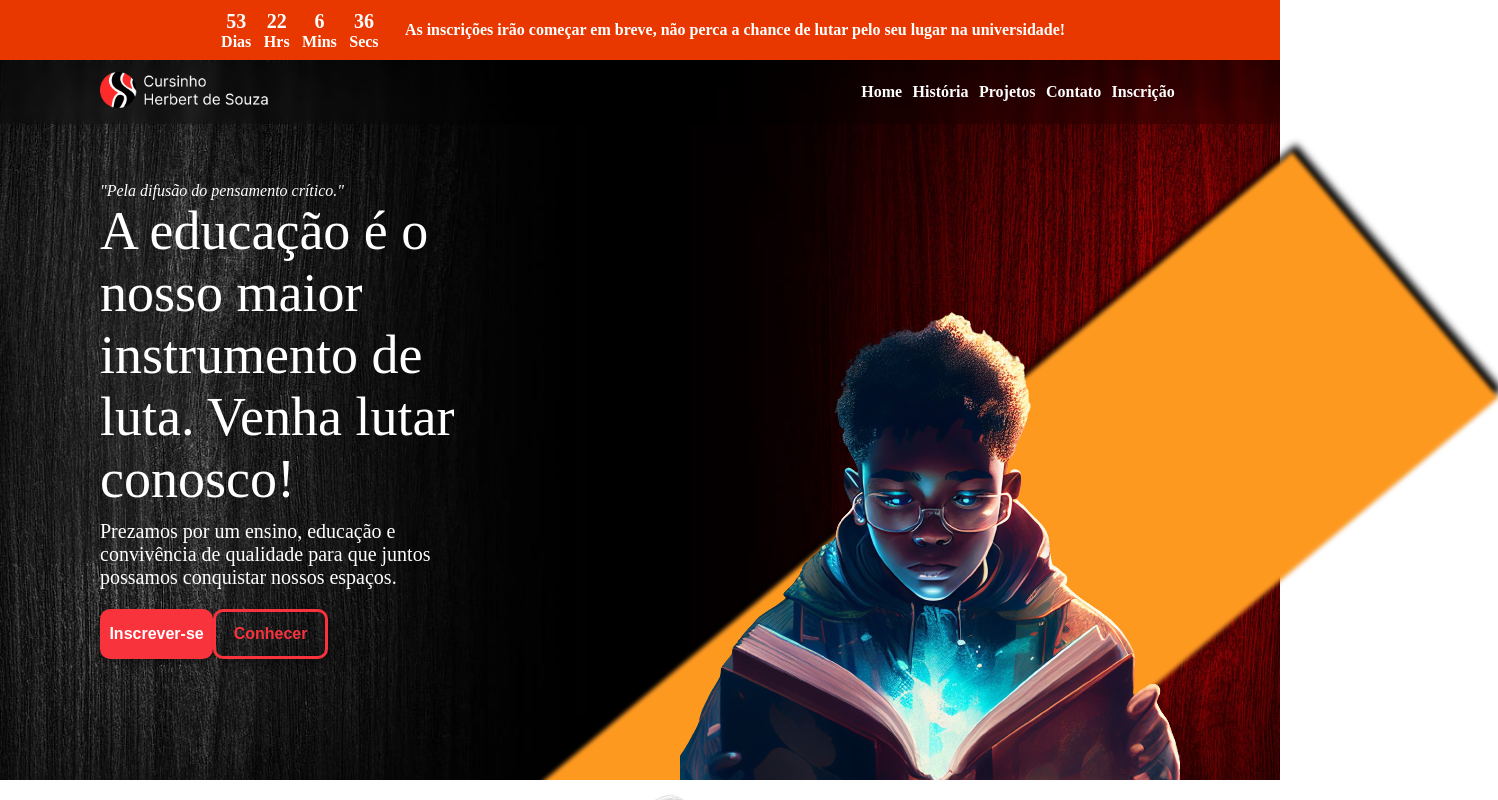
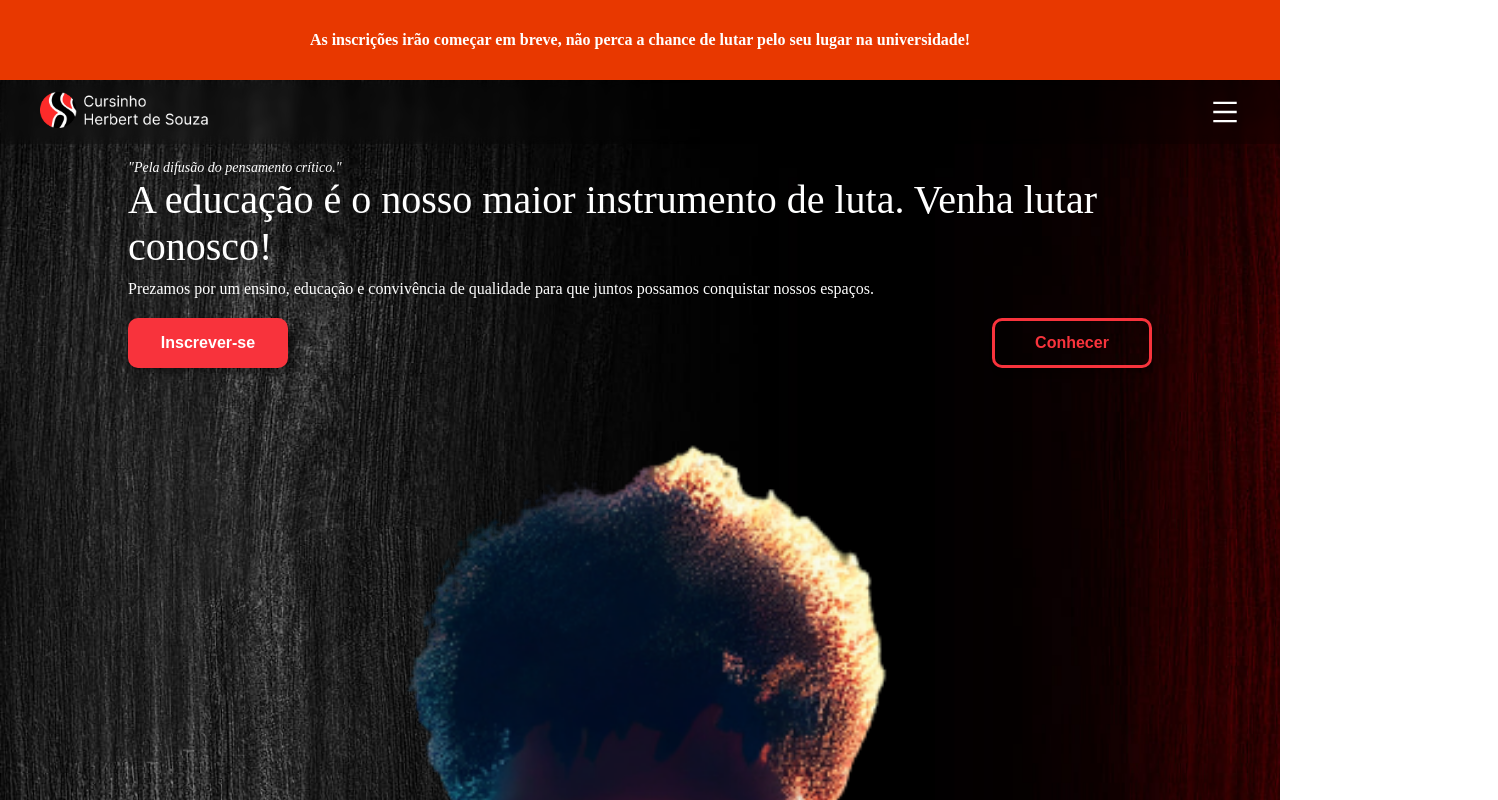
Before and after one commit to Archesz/Teste-herbert, a React (Create React App) app: page / in a window 1280 px wide. Shown: the top 800 px of the page, 1498 px wide, since content can reach past the window. Built offline with nearby package versions, Linux system fonts and the light colour scheme.

Commit message:
first mobile adjust

```diff
--- a/src/components/Faixa/Faixa.scss
+++ b/src/components/Faixa/Faixa.scss
@@ -39,3 +39,20 @@
         font-size: 16px;
     }
 }
+
+
+@media (min-width: 320px){
+
+    .faixa-container{
+        height: 70px;
+        padding: 40px;
+        display: flex;
+        flex-direction: column;
+
+        .faixa-time{
+            display: none;
+        }
+    }
+
+
+}
--- a/src/components/Menu/Menu.jsx
+++ b/src/components/Menu/Menu.jsx
@@ -1,7 +1,9 @@
-import React from 'react'
+import React, {useState} from 'react'
 import './Menu.scss'
 
 import logo from '../../assets/logo.png'
+
+import {AiOutlineMenu} from 'react-icons/ai'
 
 window.onscroll = function(){
     let posY = window.scrollY;
@@ -9,8 +11,8 @@ window.onscroll = function(){
 
     if(posY >= 40){
         menu.style.marginTop = '0px'
-    } else if(posY < 40){
-        menu.style.marginTop = '60px'
+    } else if(posY < 60){
+        menu.style.marginTop = '80px'
     }
 
     else if(posY >= 700 && posY < 1200){
@@ -27,8 +29,36 @@ function menuEnter(){
 }
 
 function Menu() {
+
+    const [statusMenu, setStatusMenu] = useState("hide")
+
+    function openMenu(){
+        let mobile = document.querySelector("#menu-mobile")
+        let menu = document.querySelector("#menu-mobile-items")
+
+        if(statusMenu == "hide"){
+
+            mobile.classList.toggle("animation-extend")
+
+            setTimeout(() => {
+                mobile.classList.toggle("menu-extend")
+            }, 390);
+
+            setStatusMenu("show")
+        } else{
+            mobile.classList.toggle("animation-hide")
+
+            setTimeout(() => {
+                mobile.classList.toggle("menu-hide")
+            }, 390);
+        }
+
+    }
+
     return (
         <div className='menu-container' id='menu'>
+
+            <div className='menu-padding'>
 
                 <div className='logo'>
                     <img src={logo} alt="Logo do Projeto Herbert de Souza" className='menu-logo'/>
@@ -42,6 +72,22 @@ function Menu() {
                     <span className='menu-item' onClick={menuEnter}>Inscrição</span>
                 </div>
 
+
+                <AiOutlineMenu className="menu-items-mobile" onClick={openMenu}/>
+
+            </div>
+
+            <div className='menu-mobile' id="menu-mobile">
+
+                <div className='menu-mobile-items' id="menu-mobile-items">
+                    <span className='menu-item' onClick={menuEnter}>Home</span>
+                    <span className='menu-item' onClick={menuEnter}>História</span>
+                    <span className='menu-item' onClick={menuEnter}>Projetos</span>
+                    <span className='menu-item' onClick={menuEnter}>Contato</span>
+                    <span className='menu-item' onClick={menuEnter}>Inscrição</span>
+                </div>
+
+            </div>
         </div>
     )
 }
--- a/src/components/Menu/Menu.scss
+++ b/src/components/Menu/Menu.scss
@@ -7,7 +7,6 @@ $mainColor: #F8333C;
     height: 8vh;
     align-items: center;
     justify-content: space-between;
-    padding: 0px 100px;
     position: fixed;
     z-index: 99;
     margin-top: 60px;
@@ -38,3 +37,101 @@ $mainColor: #F8333C;
         }
     }
 }
+
+@media (min-width: 320px){
+
+    .menu-container{
+        margin-top: 80px;
+        width: 100%;
+        height: 8vh;
+
+        .menu-padding{
+            display: flex;
+            flex-direction: row;
+            align-items: center;
+            justify-content: space-between;
+            padding: 0 40px;
+            width: 100%;
+        }
+
+
+        .menu-items{
+            display: none;
+        }
+
+        .menu-items-mobile{
+            width: 30px;
+            height: 30px;
+            color: white;
+        }
+    }
+}
+
+.menu-mobile{
+    height: 0;
+    width: 100%;
+    position: absolute;
+    width: 100%;
+    top: 50px;
+    background-color: #191A1A;
+
+    .menu-mobile-items{
+        display: none;
+        flex-direction: column;
+        width: 100%;
+        height: 100%;
+        justify-content: space-around;
+
+        .menu-item{
+            width: 100%;
+            color: white;
+            font-weight: bolder;
+            font-size: 20px;
+            padding: 0 20px;
+            border-bottom: 1px solid whitesmoke;
+            display: flex;
+            align-items: center;
+            height: 100%;
+        }
+
+        .menu-item:last-of-type{
+            border: none;
+        }
+    }
+}
+
+.animation-extend{
+    animation: expansao .4s;
+}
+
+.animation-hide{
+    animation: supressao .4s;
+}
+
+.menu-extend{
+    height: 320px;
+}
+
+.menu-hide{
+    height: 0px;
+}
+
+/* Animações */
+
+@keyframes expansao{
+    from{
+        height: 0px;
+    }
+    to{
+        height: 320px;
+    }
+}
+
+@keyframes supressao {
+    from{
+        height: 320px;
+    }
+    to{
+        height: 0px;
+    }
+}
--- a/src/styles/global.scss
+++ b/src/styles/global.scss
@@ -16,4 +16,9 @@ body{
     min-height: 100vh;
     display: flex;
     flex-direction: column;
+    overflow-x: hidden;
 }
+
+@media screen and (max-width: 480px){
+
+}
--- a/src/styles/home.scss
+++ b/src/styles/home.scss
@@ -8,7 +8,7 @@ $mainColor: #F8333C;
     font-weight: bolder;
 }
 
-.home-top{
+/* .home-top{
     background-image: url("../assets/Background.png");
     background-size: cover;
     background-repeat: no-repeat;
@@ -51,11 +51,8 @@ $mainColor: #F8333C;
     }
 
     .home-top-img{
-        height: 100%;
-        margin-left: 200px;
         display: flex;
         flex-direction: column;
-        justify-content: flex-end;
 
         .home-img{
             z-index: 5;
@@ -77,8 +74,10 @@ $mainColor: #F8333C;
 
     }
 }
+*/
 
 .home-mid{
+    display: none;
     z-index: 5;
     background-image: url('../assets/background2.png');
     background-size: cover;
@@ -87,6 +86,7 @@ $mainColor: #F8333C;
 .home-mid-content{
     height: 90vh;
     display: flex;
+    display: none;
     flex-direction: column;
     justify-content: space-between;
     align-items: center;
@@ -136,11 +136,13 @@ $mainColor: #F8333C;
 }
 
 .home-midbot{
+    display: none;
     height: 90vh;
     background-color: #191A1A;
     display: flex;
     flex-direction: column;
     align-items: center;
+    display: none;
 
     .more{
         color: white;
@@ -198,6 +200,7 @@ $mainColor: #F8333C;
 }
 
 .home-projects{
+    display: none;
     width: 100%;
     height: 80vh;
     background-image: url('../assets/Background3.png');
@@ -205,6 +208,7 @@ $mainColor: #F8333C;
     padding: 0px 120px;
     display: flex;
     flex-direction: row;
+    display: none;
 
     .projects-left{
         width: 50%;
@@ -279,6 +283,7 @@ $mainColor: #F8333C;
     flex-direction: column;
     align-items: center;
     justify-content: center;
+    display: none;
 
     .faixa-end-name{
         font-weight: bolder;
@@ -308,3 +313,69 @@ $mainColor: #F8333C;
         justify-content: space-around;
     }
 }
+
+/* Media Screen */
+
+@media (min-width: 320px){
+
+    .home-top{
+        background-image: url("../assets/Background.png");
+        background-size: cover;
+        background-repeat: no-repeat;
+        width: 100%;
+        height: 122vh;
+        display: flex;
+        flex-direction: column;
+        align-items: center;
+        justify-content: space-between;
+
+        .home-top-content{
+            display: flex;
+            flex-direction: column;
+            width: 80%;
+            margin-top: 80px;
+
+            .home-call{
+                color: white;
+                font-size: 14px;
+                font-style: italic;
+            }
+
+            .home-title{
+                font-size: 40px;
+                color: white;
+            }
+
+            .home-subtitle{
+                color: white;
+                font-size: 16px;
+                margin-top: 10px;
+            }
+
+            .home-top-buttons{
+                display: flex;
+                flex-direction: row;
+                width: 100%;
+                margin-top: 20px;
+                justify-content: space-between;
+            }
+        }
+
+        .home-top-img{
+            display: flex;
+            flex-direction: column;
+            justify-content: flex-start;
+            width: 95%;
+
+            .home-img{
+                height: 100%;
+                z-index: 2;
+            }
+
+            .square{
+                display: none;
+            }
+
+        }
+    }
+}
```
Lines whose indentation alone changed are shown as unchanged.
